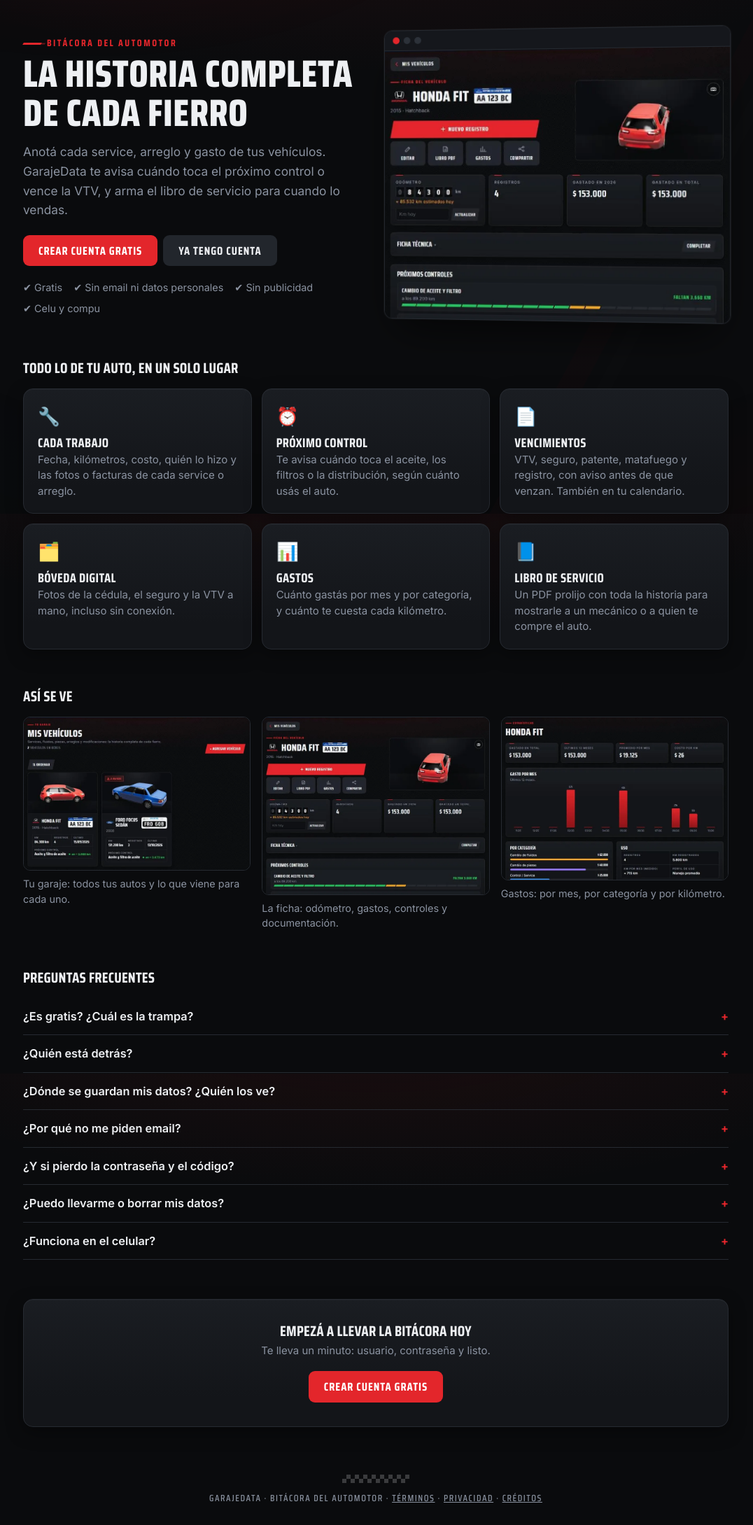
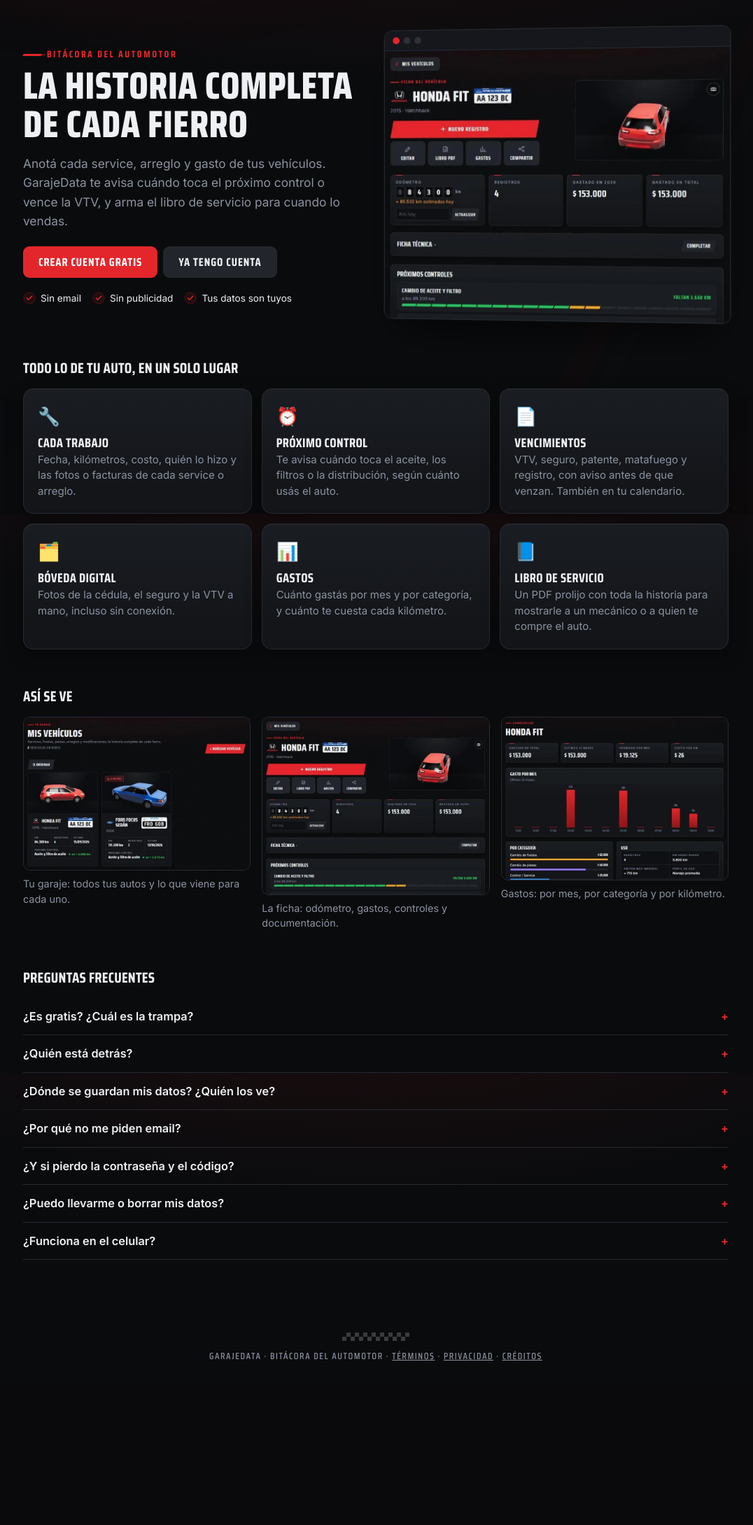
Before and after one commit to pianciola/garajedata, a Flask app: page / in a window 1280 px wide. Shown: the part 66-2245 px from the top of the page at 70% size, without its empty margins (103-1179 px from the left). After the commit the page ends 2010 px from the top, so only its background shows below. Run offline with Flask 3, Linux system fonts and the light colour scheme.

Commit message:
Simplifica beneficios y registro en la portada

```diff
--- a/static/style.css
+++ b/static/style.css
@@ -1290,7 +1290,10 @@ html { scroll-padding-top: 84px; }
 .landing-hero { display: grid; grid-template-columns: minmax(0, 1fr) minmax(0, 1.05fr); gap: 36px; align-items: center; margin: 10px 0 56px; }
 .landing-hero h1 { font-size: clamp(2.1rem, 4.6vw, 3.4rem); line-height: 1.02; }
 .landing-bajada { color: var(--muted); font-size: 1.08rem; line-height: 1.6; margin: 14px 0 22px; max-width: 52ch; }
-.landing-sellos { list-style: none; padding: 0; margin: 20px 0 0; display: flex; flex-wrap: wrap; gap: 8px 16px; color: var(--muted); font-size: .9rem; }
+.landing-sellos { list-style: none; padding: 0; margin: 20px 0 0; display: flex; flex-wrap: wrap; gap: 10px 16px; color: var(--text); font-size: .85rem; line-height: 1.4; }
+.landing-sellos li { display: inline-flex; align-items: center; gap: 7px; }
+.landing-sellos svg { flex: none; stroke: var(--accent); stroke-width: 1.7; stroke-linecap: round; stroke-linejoin: round; }
+.landing-sellos svg circle { fill: rgb(var(--accent-rgb) / .1); stroke: rgb(var(--accent-rgb) / .3); stroke-width: 1; }
 .landing-captura { margin: 0; border: 1px solid var(--border); border-radius: 12px; overflow: hidden; background: #0c0d10;
   box-shadow: 0 30px 60px -20px rgba(0, 0, 0, .7), 0 0 0 1px rgba(255, 255, 255, .03); transform: perspective(1400px) rotateY(-6deg); }
 .landing-captura img, .landing-galeria img { display: block; width: 100%; height: auto; }
@@ -1311,8 +1314,6 @@ html { scroll-padding-top: 84px; }
 .landing-faq summary::after { content: "+"; color: var(--accent); font-weight: 700; }
 .landing-faq details[open] summary::after { content: "–"; }
 .landing-faq details p { margin: 10px 0 0; color: var(--muted); line-height: 1.6; max-width: 75ch; }
-.landing-cierre { text-align: center; padding: 34px 20px; margin-bottom: 20px; }
-.landing-cierre p { margin: 6px 0 18px; }
 @media (max-width: 860px) {
   .landing-hero { grid-template-columns: 1fr; gap: 26px; margin-bottom: 40px; }
   .landing-captura { transform: none; }
--- a/templates/bienvenida.html
+++ b/templates/bienvenida.html
@@ -11,8 +11,10 @@
       <a class="btn btn-primary" href="{{ url_for('registrarse') }}">Crear cuenta gratis</a>
       <a class="btn btn-ghost" href="{{ url_for('login') }}">Ya tengo cuenta</a>
     </div>
-    <ul class="landing-sellos">
-      <li>✔ Gratis</li><li>✔ Sin email ni datos personales</li><li>✔ Sin publicidad</li><li>✔ Celu y compu</li>
+    <ul class="landing-sellos" aria-label="Ventajas de GarajeData">
+      {% for beneficio in ('Sin email', 'Sin publicidad', 'Tus datos son tuyos') %}
+      <li><svg viewBox="0 0 20 20" width="18" height="18" fill="none" aria-hidden="true"><circle cx="10" cy="10" r="9"/><path d="m6 10 2.5 2.5L14 7"/></svg><span>{{ beneficio }}</span></li>
+      {% endfor %}
     </ul>
   </div>
   <figure class="landing-captura">
@@ -53,9 +55,4 @@
   <details><summary>¿Funciona en el celular?</summary><p>Sí, y se puede instalar como app desde el navegador («Agregar a la pantalla de inicio»).</p></details>
 </section>
 
-<section class="landing-cierre card">
-  <h2>Empezá a llevar la bitácora hoy</h2>
-  <p class="muted">Te lleva un minuto: usuario, contraseña y listo.</p>
-  <a class="btn btn-primary" href="{{ url_for('registrarse') }}">Crear cuenta gratis</a>
-</section>
 {% endblock %}
```
